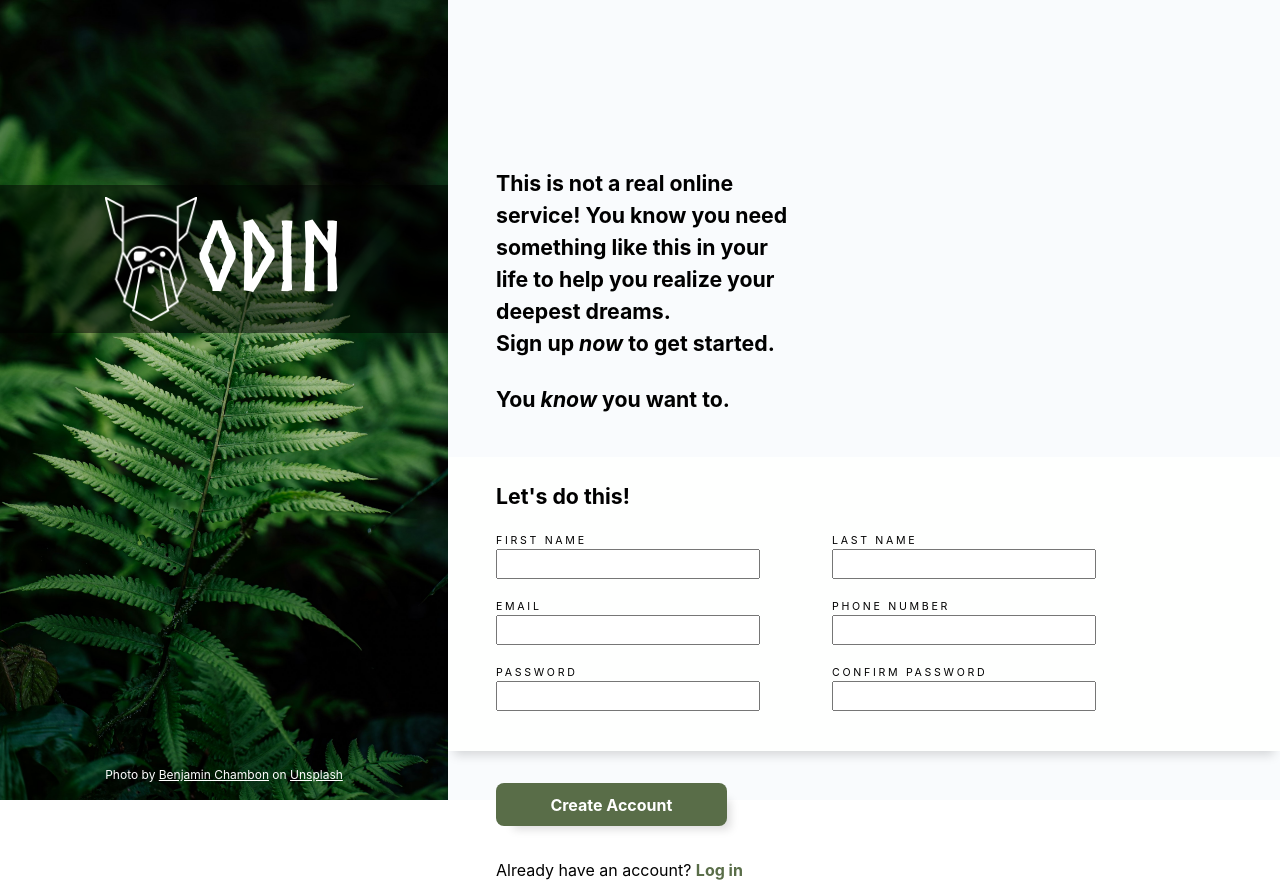
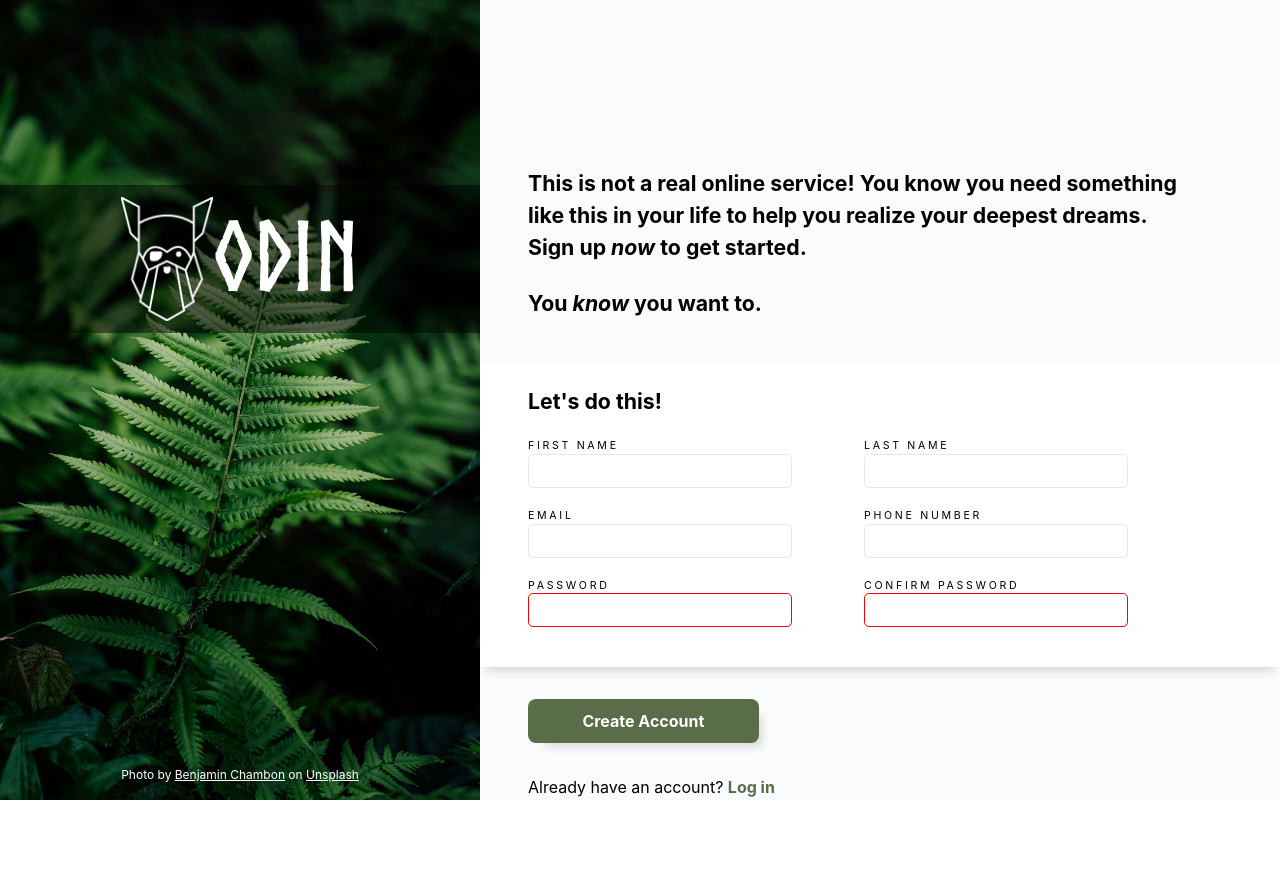
Before and after one commit to skorzany/odin-form, a plain HTML site: page index.html in a window 1280 px wide. After the commit the page ends 800 px from the top, so only its background shows below. Drawn offline with Linux system fonts and the light colour scheme.

Commit message:
Finish form styling & add wrapping to paragraphs

```diff
--- a/style.css
+++ b/style.css
@@ -75,7 +75,7 @@ body {
     display: flex;
     flex-direction: column;
 
-    width: 35%;
+    width: 37.5vw;
     background: url("./img/medium.jpg") #596D48;
     background-position: center;
     background-size: cover;
@@ -117,7 +117,7 @@ body {
 
 .main {
     background-color: #f9fbfd;
-    width: 65vw;
+    width: 62.5vw;
 }
 
 .main>p:nth-child(-n+2) {
@@ -130,7 +130,8 @@ body {
 }
 
 .main>p:first-child {
-    margin: 10.5rem 30rem 1.5rem 3rem;
+    margin: 10.5rem 0rem 1.5rem 3rem;
+    text-wrap: balance;
 }
 
 form {
@@ -187,3 +188,24 @@ button {
 }
 
 /* END OF RIGHT-SIDE PART */
+
+
+/* FORM STYLING */
+
+input {
+    border: 1px solid #E5E7EB;
+    border-radius: 5px;
+    padding: 0.25rem 0 0.25rem 0.5rem;
+}
+
+input:focus {
+    outline: none;
+    border-color: blue;
+    box-shadow: 3px 3px 6px -3px rgba(0, 0, 0, 0.5);
+}
+
+input[type="password"]:invalid {
+    border-color: red;
+}
+
+/* END OF FORM STYLING */
```
